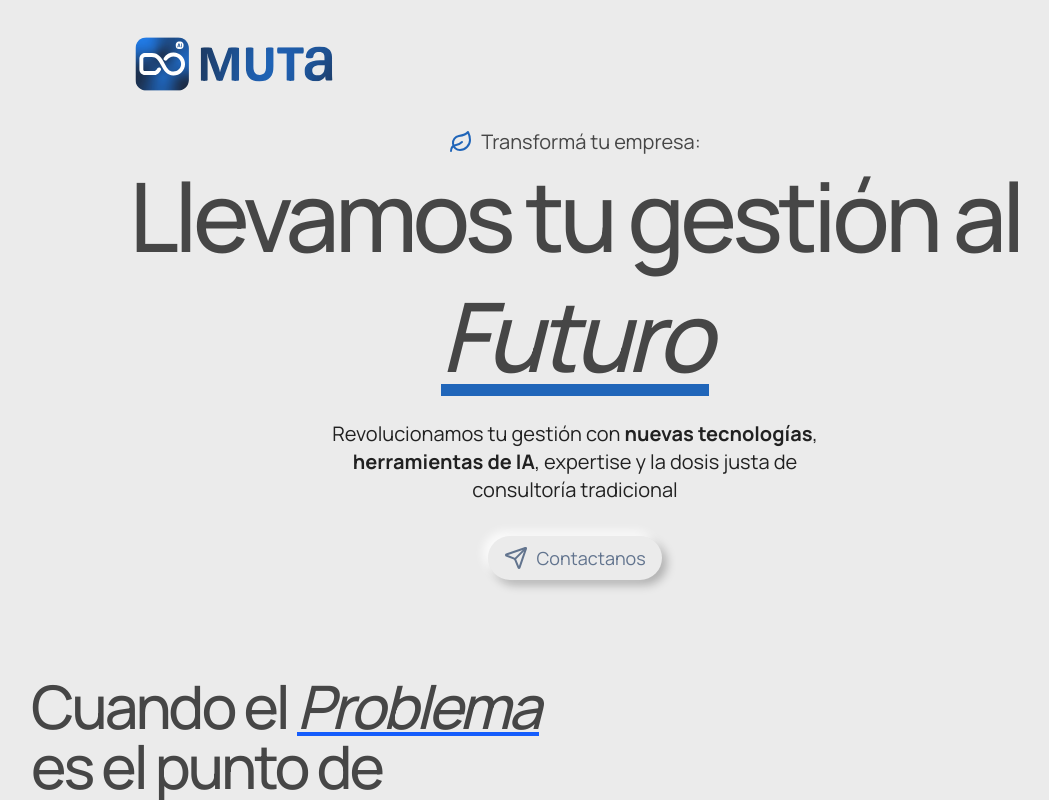
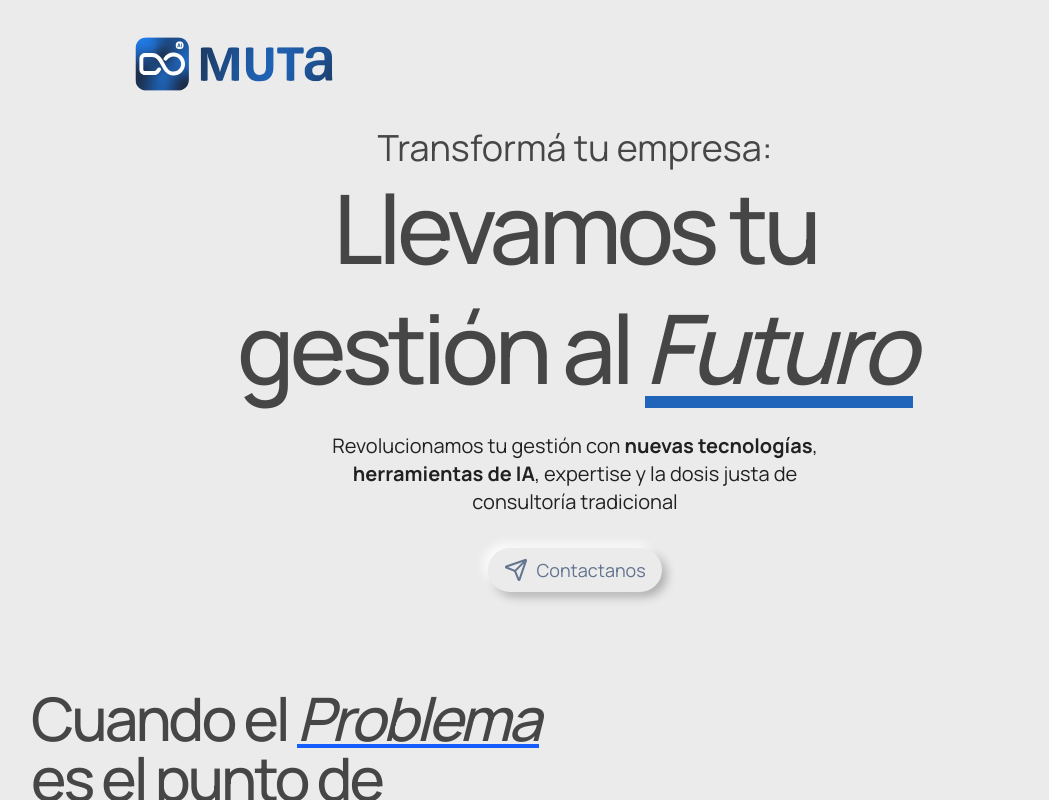
Before and after one commit to BautiCentorbi/bepass.ar, a Next.js app: page / in a window 1280 px wide. Shown: the top 800 px of the page, without its empty margins (65-1114 px from the left). Built offline with nearby package versions, Linux system fonts and the light colour scheme.

Commit message:
Coming changs to HERO 1.1

```diff
--- a/app/components/Hero.tsx
+++ b/app/components/Hero.tsx
@@ -1,5 +1,5 @@
 import React from "react";
-import { Send, Leaf } from "lucide-react";
+import { Send } from "lucide-react";
 import NeumorphismButton from "./ui/NeumorphismButton";
 
 const Hero = () => {
@@ -10,16 +10,15 @@ const Hero = () => {
       {/* Contenido */}
       <div className="flex flex-col max-w-5xl items-center justify-center w-full">
         <div className="flex gap-2 items-center">
-          <Leaf className="w-6 h-6 text-primary" />
-          <h2 className="text-xl">Transformá tu empresa:</h2>
+          <h2 className="text-xl md:text-4xl 2xl:text-5xl">Transformá tu empresa:</h2>
         </div>
 
         <h1 className="text-5xl text-center md:text-8xl 2xl:text-9xl font-semibold text-title_color tracking-tighter leading-tight">
-          <span className="font-medium">Llevamos tu gestión</span>
-          <span className="font-medium"> al {' '}</span>
+          <span className="font-medium block">Llevamos tu </span>
+          <span className="font-medium">gestión al {' '}</span>
           <span className="relative inline-block">
             <span className="italic font-medium z-10"> Futuro</span>
-            <span className="absolute bottom-0 left-0 w-full h-3 bg-primary z-0" />
+            <span className="absolute bottom-0 left-0 w-full h-1 md:h-3 bg-primary z-0" />
           </span>
         </h1>
 
```
